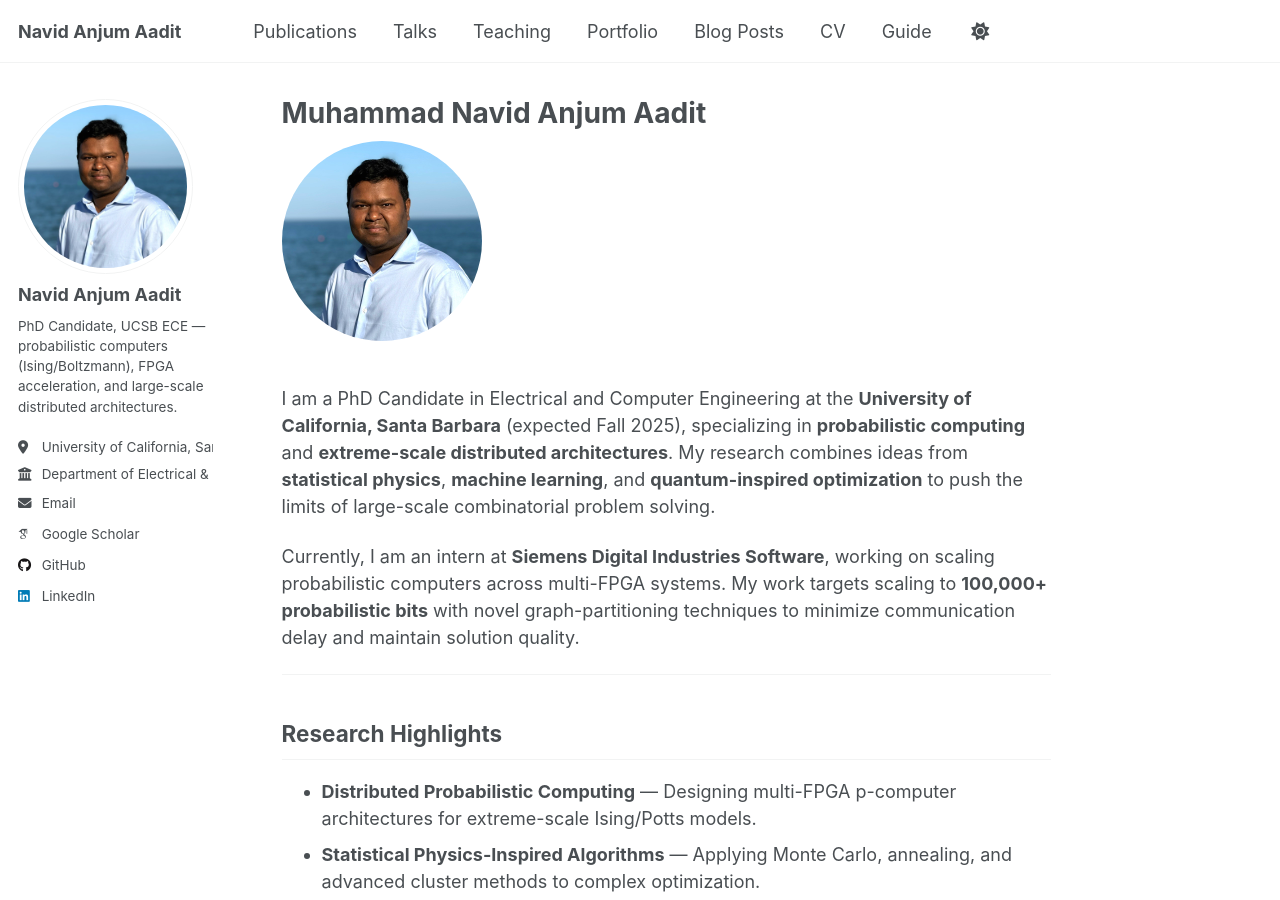
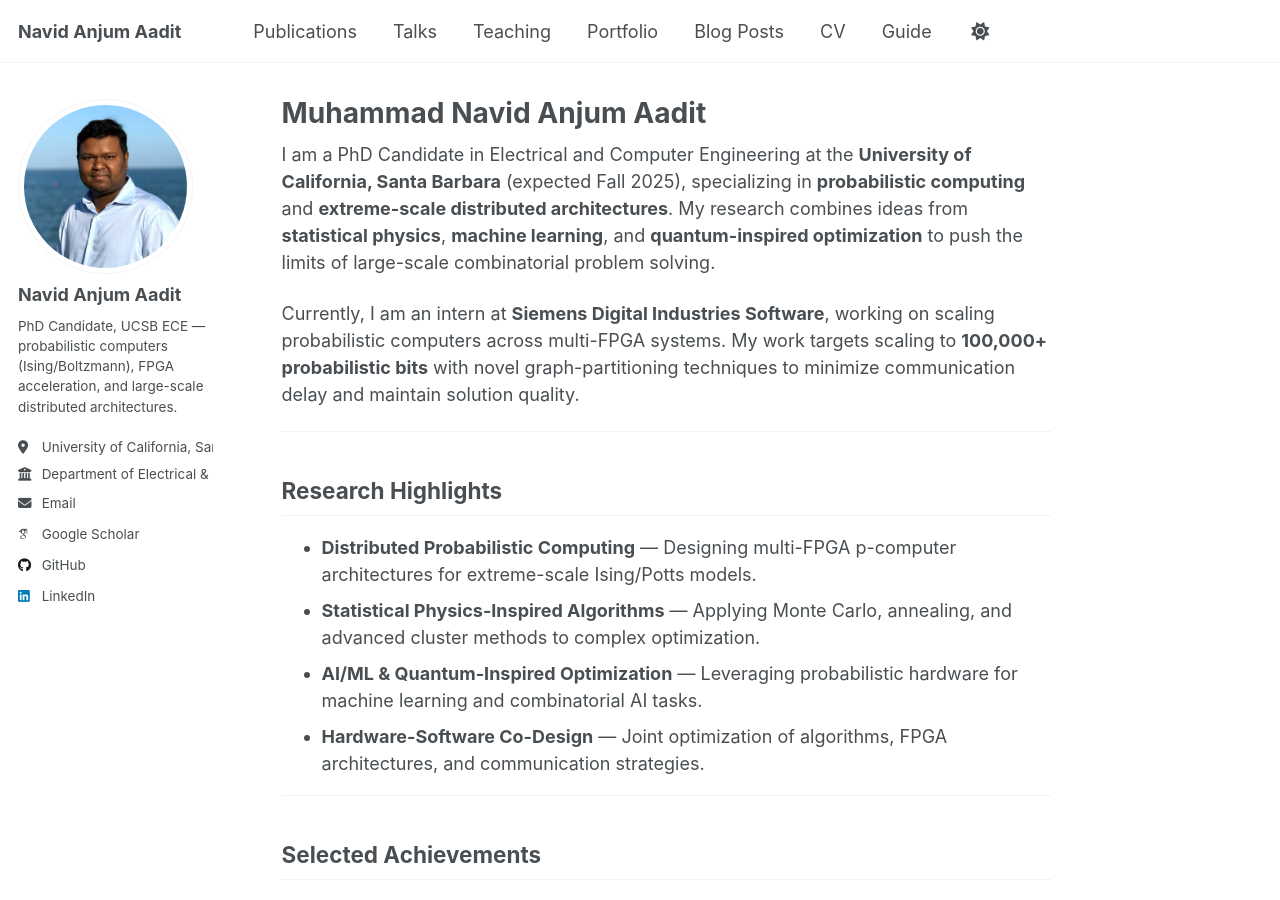
Before and after one commit to navidaadit/navidaadit.github.io, a Jekyll site: the page built from _pages/about.md, in a window 1280 px wide and 900 px high. Built offline with Jekyll 4.4.1, drawn with Linux system fonts in a browser that asks for light colours; some web fonts are replaced; a script that is not in the unit is left out.

Commit message:
Update about.md

```diff
--- a/_pages/about.md
+++ b/_pages/about.md
@@ -7,7 +7,6 @@ redirect_from:
   - /about.html
 ---
 
-<img src="/images/headshot.jpeg" alt="Navid Aadit" style="width:200px; border-radius:50%; margin-bottom:20px;">
 
 I am a PhD Candidate in Electrical and Computer Engineering at the **University of California, Santa Barbara** (expected Fall 2025), specializing in **probabilistic computing** and **extreme-scale distributed architectures**. My research combines ideas from **statistical physics**, **machine learning**, and **quantum-inspired optimization** to push the limits of large-scale combinatorial problem solving.
 
```
